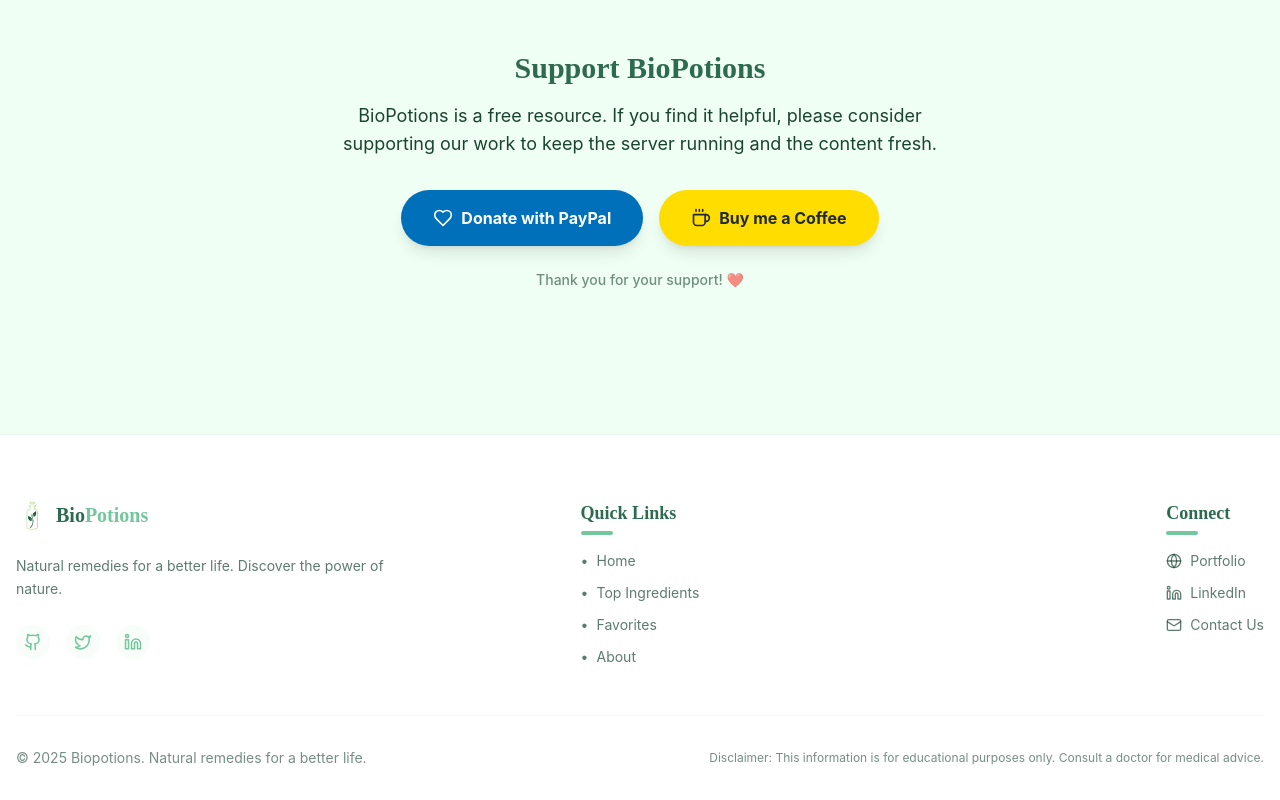
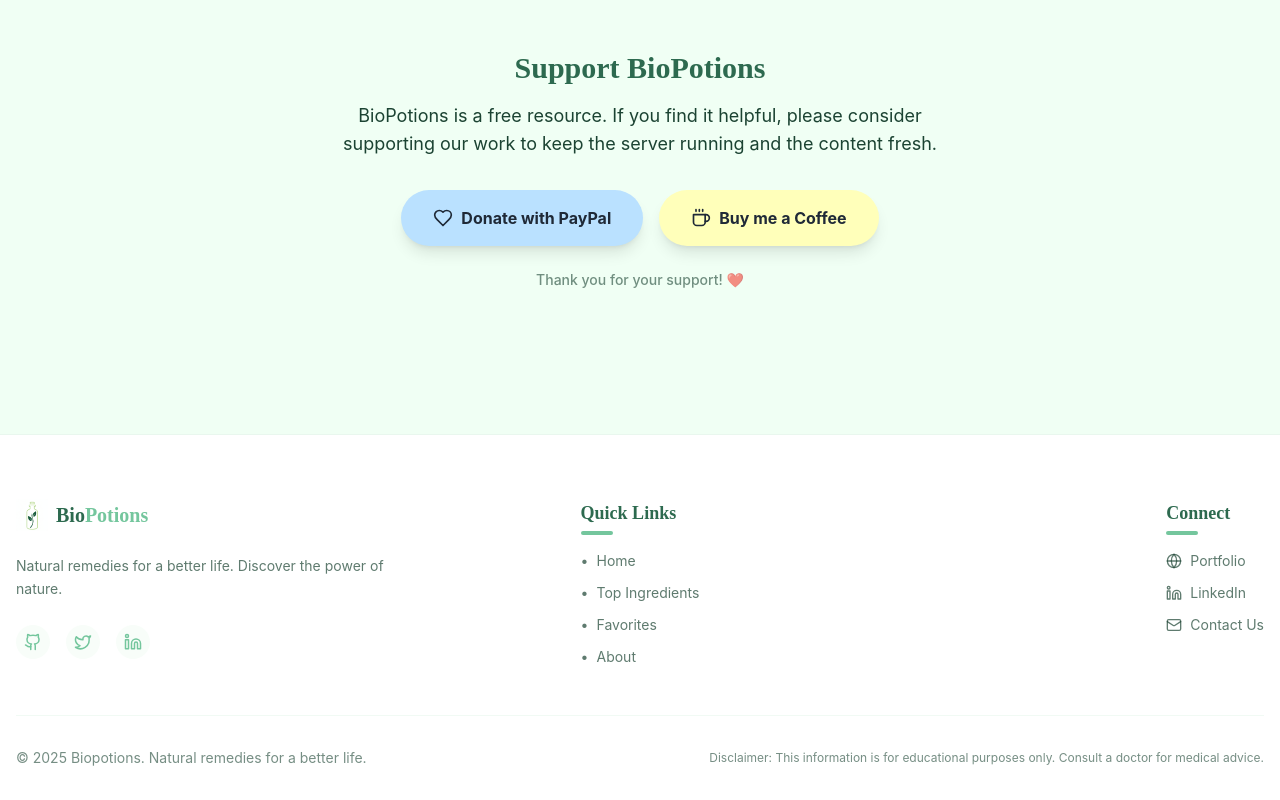
Before and after one commit to OnlyShoky/biopotions, a React (Create React App) app in the folder client/: page / in a window 1280 px wide. Shown: the part 881-1681 px from the top of the page. Built offline with nearby package versions, Linux system fonts and the light colour scheme.

Commit message:
fix: changed donation colors to pastel ones

```diff
--- a/client/src/pages/Home.jsx
+++ b/client/src/pages/Home.jsx
@@ -64,11 +64,11 @@ const Home = () => {
                     <h2 className="text-3xl font-serif font-bold text-pastel-dark mb-4">{t.supportTitle}</h2>
                     <p className="text-pastel-text mb-8 text-lg">{t.supportText}</p>
                     <div className="flex flex-col sm:flex-row justify-center gap-4">
-                        <a href="https://www.paypal.com/donate/?hosted_button_id=P49L3AK8RDVMN" target="_blank" rel="noopener noreferrer" className="inline-flex items-center justify-center px-8 py-4 bg-[#0070BA] text-white rounded-full font-bold shadow-lg hover:shadow-xl hover:-translate-y-1 transition-all">
+                        <a href="https://www.paypal.com/donate/?hosted_button_id=P49L3AK8RDVMN" target="_blank" rel="noopener noreferrer" className="inline-flex items-center justify-center px-8 py-4 bg-[#bae1ff] text-gray-800 rounded-full font-bold shadow-lg hover:shadow-xl hover:-translate-y-1 transition-all">
                             <Heart className="mr-2" size={20} />
                             {t.paypal}
                         </a>
-                        <a href="https://www.buymeacoffee.com/shoky" target="_blank" rel="noopener noreferrer" className="inline-flex items-center justify-center px-8 py-4 bg-[#FFDD00] text-gray-800 rounded-full font-bold shadow-lg hover:shadow-xl hover:-translate-y-1 transition-all">
+                        <a href="https://www.buymeacoffee.com/shoky" target="_blank" rel="noopener noreferrer" className="inline-flex items-center justify-center px-8 py-4 bg-[#ffffba] text-gray-800 rounded-full font-bold shadow-lg hover:shadow-xl hover:-translate-y-1 transition-all">
                             <Coffee className="mr-2" size={20} />
                             {t.coffee}
                         </a>
```
